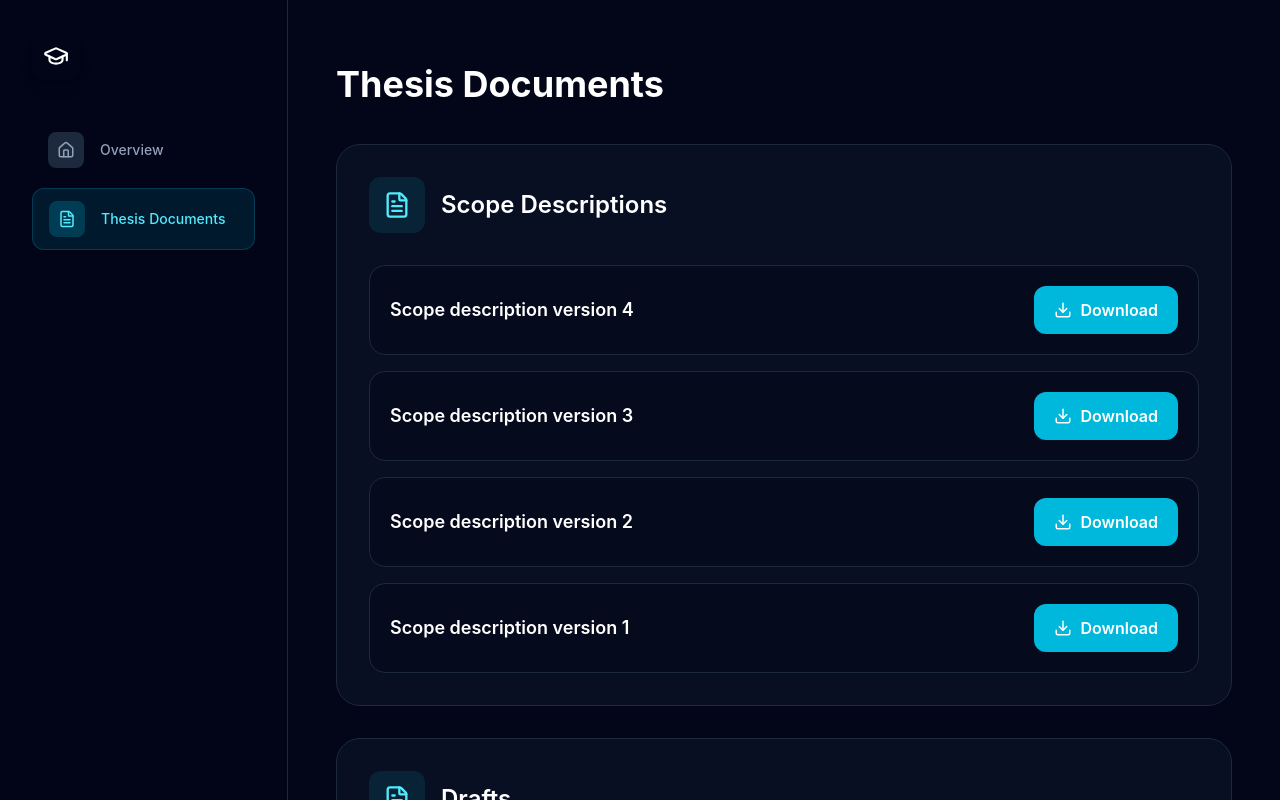
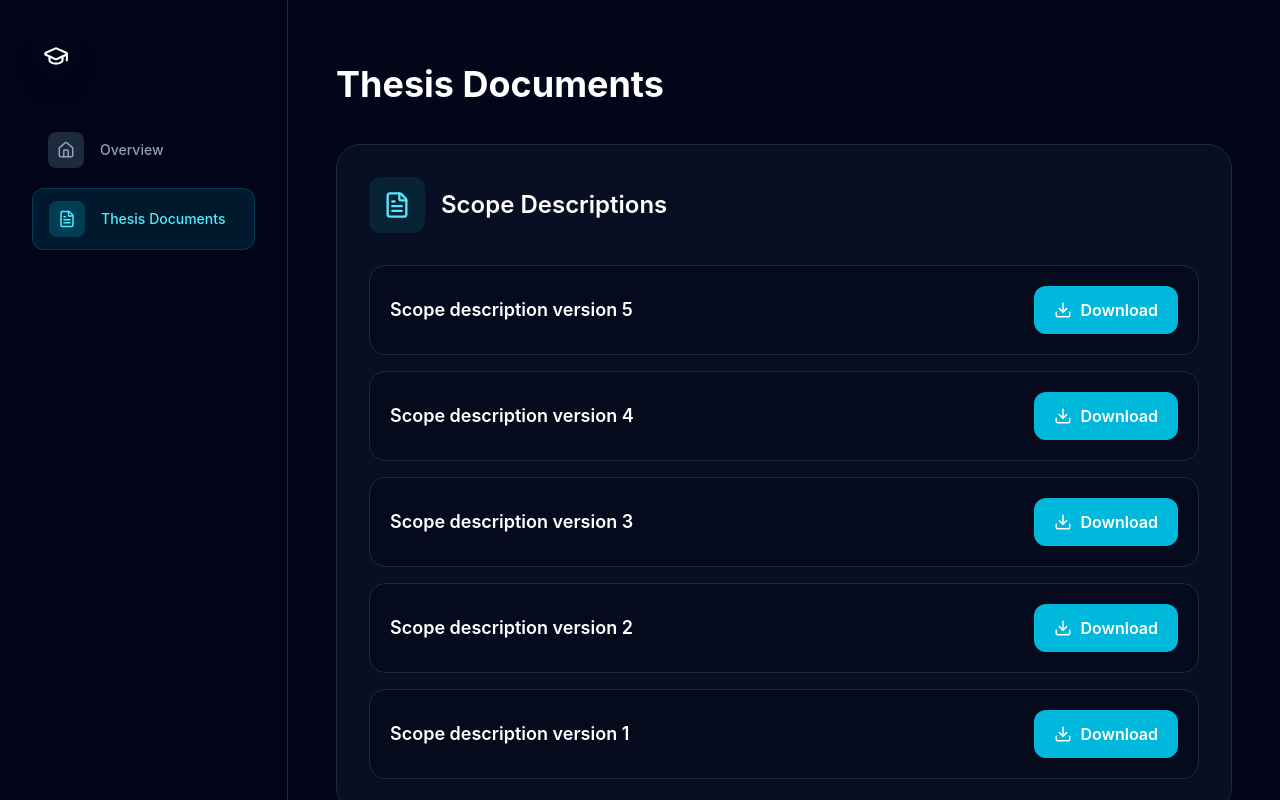
Before and after one commit to valerie-j/valerie-j.github.io, a React (Vite) app: page / in a window 1280 px wide. Both pictures are taken after a click on the button "Thesis Documents". Shown: the top 800 px of the page. Built offline with nearby package versions, Linux system fonts and the light colour scheme.

Commit message:
Added scopedescriptionv5 to the github page

```diff
--- a/src/pages/DocumentsPage.tsx
+++ b/src/pages/DocumentsPage.tsx
@@ -2,6 +2,11 @@ import { Download, FileText } from "lucide-react";
 
 export default function DocumentsPage() {
     const scopeDescriptions = [
+        {
+            title: "Scope description version 5",
+            description: "",
+            file: "/scopeDescriptionv5.pdf",
+        },
         {
             title: "Scope description version 4",
             description: "",
```
